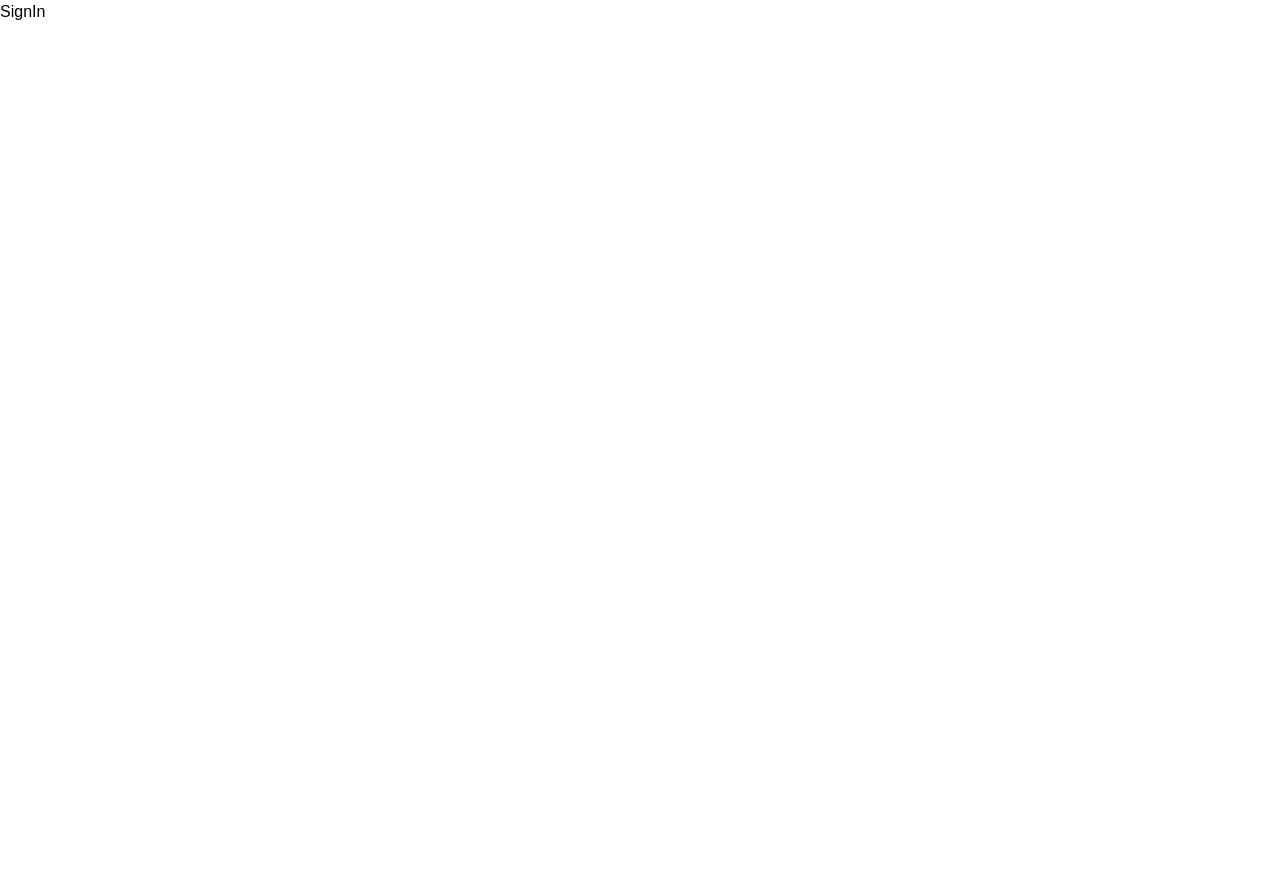
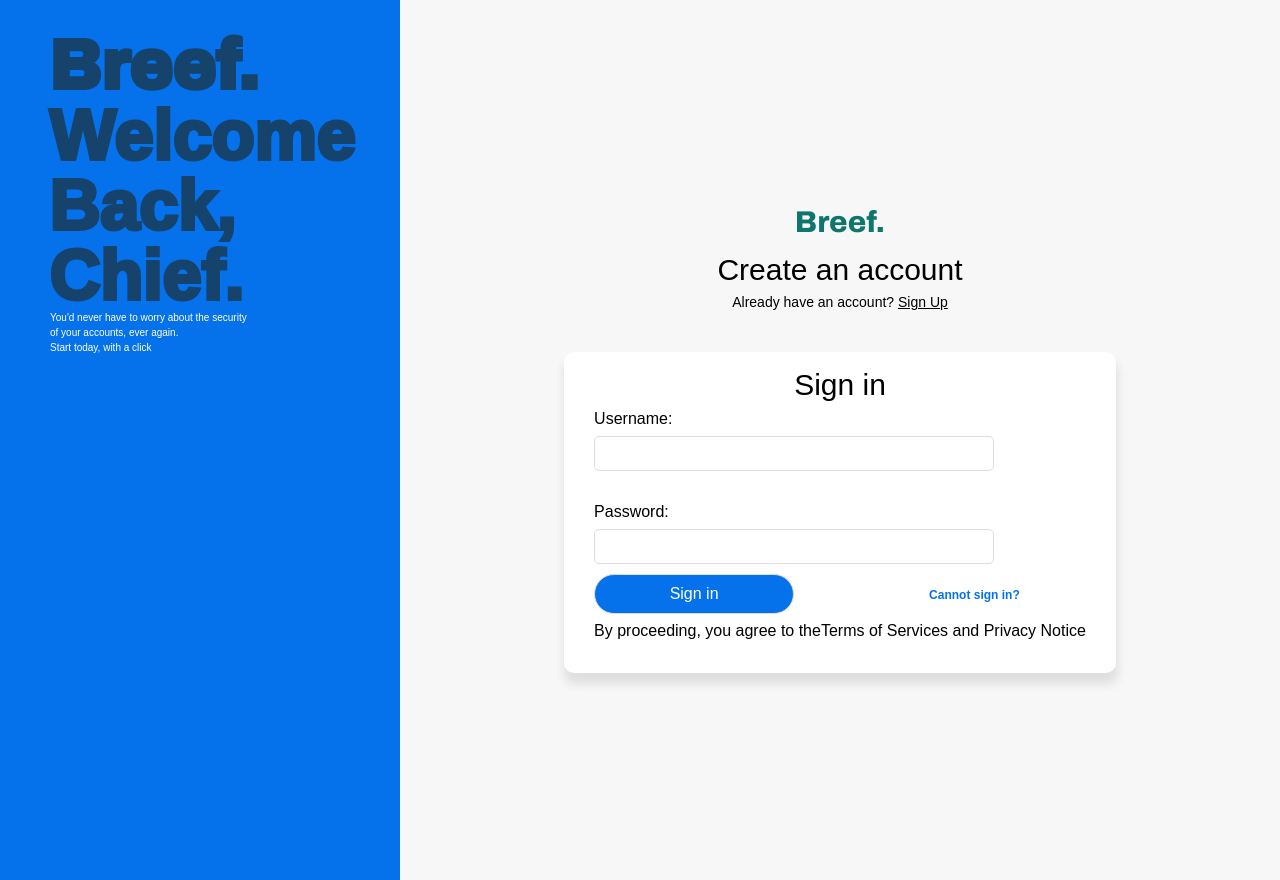
Before and after one commit to donice/breef, a React (Vite) app: page /sigin in a window 1280 px wide. Before the commit the page ends 800 px from the top, so only its background shows below. Built offline with nearby package versions, Linux system fonts and the light colour scheme.

Commit message:
fixed the useRef()

```diff
--- a/package.json
+++ b/package.json
@@ -9,6 +9,9 @@
     "preview": "vite preview"
   },
   "dependencies": {
+    "@fortawesome/fontawesome-svg-core": "^6.2.0",
+    "@fortawesome/free-solid-svg-icons": "^6.2.0",
+    "@fortawesome/react-fontawesome": "^0.2.0",
     "@headlessui/react": "^1.6.6",
     "@heroicons/react": "^2.0.10",
     "react": "^18.2.0",
--- a/src/components/forms/SignIn.tsx
+++ b/src/components/forms/SignIn.tsx
@@ -1,9 +1,145 @@
-import React from 'react'
+import './Signin.css'
+import { useState, useEffect, useRef } from 'react'
+import { Link } from 'react-router-dom'
 
 const SignIn = () => {
+  // const { setAuth } = useContext(Authcontext)
+  const userRef = useRef<any>()
+  const errRef = useRef()
+
+  const [user, setUser] = useState<string>('')
+  const [password, setPassword] = useState<string>('')
+  const [errMssg, setErrMssg] = useState<string>('')
+  const [success, setSuccess] = useState<boolean>(false)
+
+  useEffect(() => {
+    userRef.current?.focus();
+  }, [])
+
+  useEffect(() => {
+    setErrMssg('')
+  }, [user, password])
+
+  // handleSUbmit Function
+  const handleSubmit = async (e: React.FormEvent) => {
+    e.preventDefault()
+    // console.log('Hello World')
+    // axios({
+    //   method: "post",
+    //   url: "https://unopass-api.herokuapp.com/login/token",
+    //   data: {
+    //     username: user,
+    //     password
+    //   },
+    //   headers: { "Content-Type": "multipart/form-data" }
+    // })
+    //   .then(function (response) {
+    //     //handle success
+    //     console.log(response.data);
+    //   })
+    //   .catch(function (response) {
+    //     //handle error
+    //     console.log(response);
+    //   });
+  }
+
+
   return (
-    <div>SignIn</div>
+    <>
+      {success ? (
+        <section>
+          <h1>You are logged in</h1>
+          <br />
+          <p>
+            <a href="/">Go to Home</a>
+          </p>
+        </section>
+      ) : (
+        <section>
+          <div className="SignIn">
+            <div className="SignIn-side-bar">
+              <a href="/">
+                <span className="sr-only">Your Company</span>
+                <h1
+                  className="logo text-7xl h-8 w-auto sm:h-10 text-teal-700"
+                > Breef. </h1>
+              </a>
+              <h1>
+                Welcome <br />
+                Back, <br />
+                Chief. <br />
+              </h1>
+              <p>
+                You'd never have to worry about the security <br />
+                of your accounts, ever again. <br />
+                Start today, with a click
+              </p>
+            </div>
+            <div className="SignIn--form">
+              <div className='mb-10'>
+                <a href="/">
+                  <span className="sr-only">Your Company</span>
+                  <h1
+                    className="logo text-7xl h-8 w-auto sm:h-10 text-teal-700"
+                  > Breef. </h1>
+                </a>
+                <h1> Create an account</h1>
+                <p className='text-center text-sm'>
+                  Already have an account? <Link to='/' className='underline'>Sign Up</Link>
+                </p>
+              </div>
+
+              <form onSubmit={handleSubmit} className="SignIn--form-area">
+                {/* <p
+                  ref={errRef}
+                  className={errMssg ? 'errmsg' : 'offscreen'}
+                  aria-live="assertive"
+                >
+                  {errMssg}
+                </p> */}
+                <h1>Sign in</h1>
+                <label htmlFor="username">Username:</label>
+                <br />
+                <input
+                  type="text"
+                  id="username"
+                  // ref={userRef}
+                  autoComplete="off"
+                  onChange={(e) => setUser(e.target.value)}
+                  value={user}
+                  required
+                />
+                <br />
+                <br />
+                <label htmlFor="password">Password:</label>
+                <br />
+
+                <input
+                  type="password"
+                  id="password"
+                  onChange={(e) => setPassword(e.target.value)}
+                  value={password}
+                  required
+                />
+                <br />
+                {/* <Link to='/dashboard' > */}
+                <input type="submit" value="Sign in" className="submit" />
+                {/* </Link> */}
+                <span>
+                  <a href="/">Cannot sign in?</a>
+                </span>
+                <p>
+                  By proceeding, you agree to the
+                  <a href="/">Terms of Services</a> and{' '}
+                  <a href="/">Privacy Notice</a>
+                </p>
+              </form>
+            </div>
+          </div>
+        </section>
+      )}
+    </>
   )
 }
 
-export default SignIn;
+export default SignIn
--- a/src/components/forms/SignUp.tsx
+++ b/src/components/forms/SignUp.tsx
@@ -121,13 +121,18 @@ const SignUp: React.FC = () => {
           <div className="flex bg-stone-50 text-black">
 
             <div className="Registration--form">
-              <a href="/">
-                <span className="sr-only">Your Company</span>
-                <h1
-                  className="logo text-7xl h-8 w-auto sm:h-10 text-teal-700 mb-10"
-                > Breef. </h1>
-              </a>
-              <h1>Create an account</h1>
+              <div className='mb-10'>
+                <a href="/">
+                  <span className="sr-only">Your Company</span>
+                  <h1
+                    className="logo text-7xl h-8 w-auto sm:h-10 text-teal-700"
+                  > Breef. </h1>
+                </a>
+                <h1> Create an account</h1>
+                <p className='text-center text-sm'>
+                  Already have an account? <Link to='/' className='underline'>Sign In</Link>
+                </p>
+              </div>
 
               <form onSubmit={handleSubmit} className="Registration--form-area text-sm">
                 <p
@@ -138,7 +143,6 @@ const SignUp: React.FC = () => {
                   {' '}
                   {errMssg}{' '}
                 </p>
-
                 <label htmlFor="username">
                   Username:
                   <span className={validUser ? 'valid' : 'hide'}>
@@ -149,6 +153,7 @@ const SignUp: React.FC = () => {
                   </span>
                 </label>
                 <br />
+
                 <input
                   type="text"
                   id="username" //matches the label's htmlFor
@@ -161,6 +166,8 @@ const SignUp: React.FC = () => {
                   onFocus={() => setUserFocus(true)}
                   onBlur={() => setUserFocus(false)}
                 />
+
+
                 <p
                   id="uidnote"
                   className={
@@ -174,7 +181,6 @@ const SignUp: React.FC = () => {
                   Must begin with a letter. <br />
                   Letters, numbers, underscores hyphens allowed.
                 </p>
-                <br />
                 <br />
 
                 <label htmlFor="email">
@@ -206,7 +212,6 @@ const SignUp: React.FC = () => {
                   <FontAwesomeIcon icon={faInfoCircle} />
                   Enter a valid email address
                 </p>
-                <br />
                 <br />
 
                 <label htmlFor="password">
@@ -283,10 +288,7 @@ const SignUp: React.FC = () => {
                   />
                 </Link>
                 <br />
-                <p>
-                  Already have an account? <Link to='/' className='underline'>Sign In</Link>
-                </p>
-                <p>
+                <p className='text-[12px]'>
                   By proceeding, you agree to the
                   <a href="/">Terms of Services</a> and
                   <a href="/">Privacy Notice</a>
--- /dev/null
+++ b/src/components/forms/Signin.css
@@ -0,0 +1,190 @@
+.SignIn--navbar {
+    display: flex;
+    justify-content: space-between;
+    align-items: center;
+    padding: 15px 20px;
+    position: sticky;
+    flex-direction: row;
+}
+.SignIn-navbar--favicon {
+    display: none;
+}
+
+.SignIn--navbar img{
+    width: 150px;
+    cursor: pointer;
+}
+
+.SignIn--navbar button {
+    width: 100px;
+    height: 35px;
+    border-radius: 5px;
+    font-size: 16px;
+    font-weight: 700;
+}
+
+
+.SignIn--btn {
+    background-color: white;
+    border: 1px solid white;
+    color: #0572ec;
+    box-shadow: 1px 1px 10px 1px rgb(224, 223, 223);
+}
+
+.SignIn--btn:hover {
+    background-color: #0a7800;
+    color: #fff;
+    border: 1px solid #0a7800;
+}
+
+.SignIn {
+    /* border: 1px solid red; */
+    display: flex;
+    background-color: #f7f7f7;
+    color: #000;
+}
+
+.SignIn-side-bar {
+    width: 400px;
+    height: 110vh;
+    background-color: #0572ec;
+}
+
+.SignIn-side-bar img {
+    width: 150px;
+    padding: 15px 20px;
+}
+
+.SignIn-side-bar h1 {
+    padding: 0px 50px;
+    font-size: 70px;
+    font-weight: 900;
+    color: #16436c;
+    -webkit-text-stroke: 4px #16436c;
+    line-height: 70px;
+    margin: 30px 0 0 0;
+}
+
+.SignIn-side-bar p {
+    padding: 0px 50px;
+    font-size: 10px;
+    font-weight: 500;
+    color: white;
+    line-height: 15px;
+}
+
+.SignIn--form {
+    margin: auto;
+    padding: 20px;
+}
+
+.SignIn--form h1 {
+    font-size: 30px;
+    text-align: center;
+}
+
+.SignIn--form-area {
+    background-color: white;
+    padding: 10px 30px 30px 30px;
+    border-radius: 10px;
+    box-shadow: 1px 10px 10px 1px rgb(224, 223, 223);
+}
+
+.SignIn--form-area input {
+    width: 400px;
+    height: 35px;
+    border: 1px solid #dfdddd;
+    border-radius: 5px;
+    margin: 5px auto;
+    padding: 0px 10px;
+}
+
+.SignIn--form-area input:hover {
+    border: 1px solid #0572ec;
+    box-shadow: 1px 1px 10px 1px rgb(211, 209, 209);
+}
+
+.SignIn--form-area label {
+   text-align: left;
+}
+
+.SignIn--form-area .submit {
+    background-color: #0572ec;
+    width: 200px;
+    height: 40px;
+    color: white;
+    border-radius: 50px;
+}
+
+.SignIn--form-area span a {
+    margin-left: 135px;
+    font-size: 12px;
+    color: #0572ec;
+    font-weight: 700;
+    text-decoration: none;
+}
+
+.SignIn--form-area p {
+    text-align: center;
+}
+
+.errmsg {
+    background-color: lightpink;
+    color: firebrick;
+    font-weight: bold;
+    padding: 0.5rem;
+    margin-bottom: 0.5rem;
+}
+
+.offscreen {
+    position: absolute;
+    left: -9999px;
+}
+
+
+@media screen and (max-width: 600px) {
+    .SignIn--navbar {
+        flex-direction: column;
+    }
+
+    .SignIn-navbar--favicon {
+        display: flex;
+        width: 10px;
+        margin-bottom: 10px;
+    }
+
+    .SignIn--navbar img{
+        width: 150px;
+    }
+
+    .SignIn--navbar button {
+        display: none;
+    }
+
+    .SignIn-side-bar {
+        display: none;
+    }
+
+    .SignIn--form-area input {
+        width: 290px;
+    }
+
+    .SignIn--form-area .submit {
+        width: 190px;
+        margin-top: 20px;
+    }
+
+    .SignIn--form-area span a {
+        margin-left: 30px;
+        font-size: 12px;
+        color: #0572ec;
+        font-weight: 700;
+        text-decoration: none;
+    }
+
+    .SignIn--form-area p {
+        text-align: center;
+        width: 310px;
+    }
+
+}
```
Also changed, not shown: 1 other file (tests, documents, lock files or other folders).
